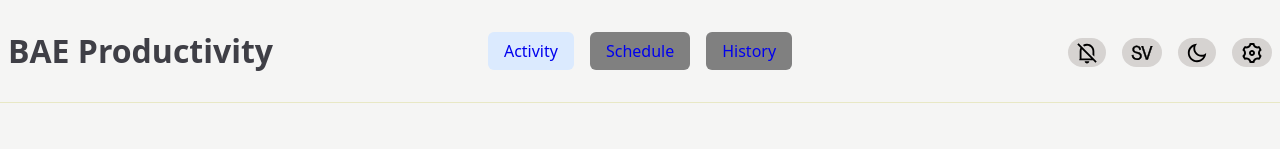
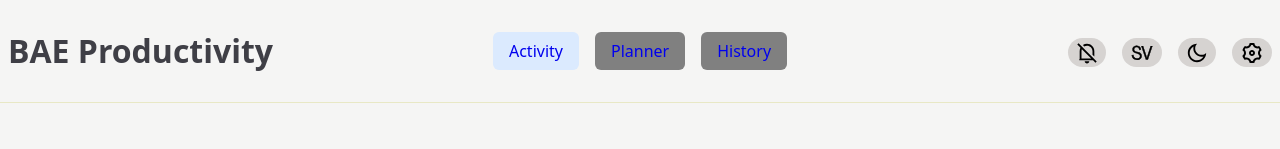
Before and after one commit to ollewarne/linkoping-pps, a React (Vite) app: page / in a window 1280 px wide. Shown: the top 149 px of the page. Built offline with nearby package versions, Linux system fonts and the light colour scheme.

Commit message:
changing schedule to Planner

```diff
--- a/src/layouts/DesktopLayout/DesktopLayout.jsx
+++ b/src/layouts/DesktopLayout/DesktopLayout.jsx
@@ -16,7 +16,7 @@ function DesktopLayout() {
                         Activity
                     </NavLink>
                     <NavLink to="/schedule" className={({ isActive }) => (isActive ? styles.active : styles.navLink)}>
-                        Schedule
+                        Planner
                     </NavLink>
                     <NavLink to="/history" className={({ isActive }) => (isActive ? styles.active : styles.navLink)}>
                         History
--- a/src/layouts/MobileLayout/BottomNav.tsx
+++ b/src/layouts/MobileLayout/BottomNav.tsx
@@ -9,7 +9,7 @@ export default function BottomNav() {
                     Activity
                 </NavLink>
                 <NavLink to="/schedule" className={({ isActive }) => (isActive ? styles.active : styles.navLink)}>
-                    Schedule
+                    Planner
                 </NavLink>
                 <NavLink to="/history" className={({ isActive }) => (isActive ? styles.active : styles.navLink)}>
                     History
```
